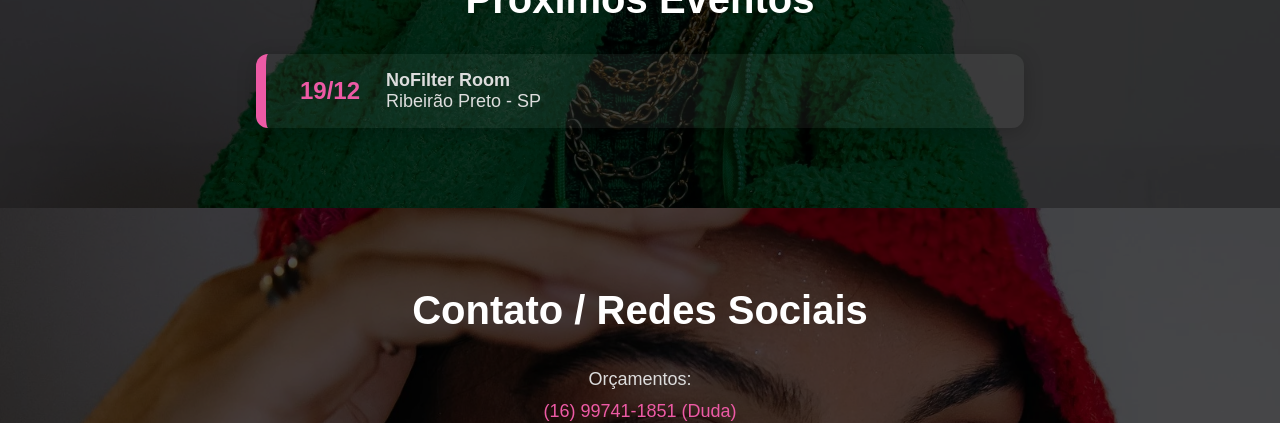
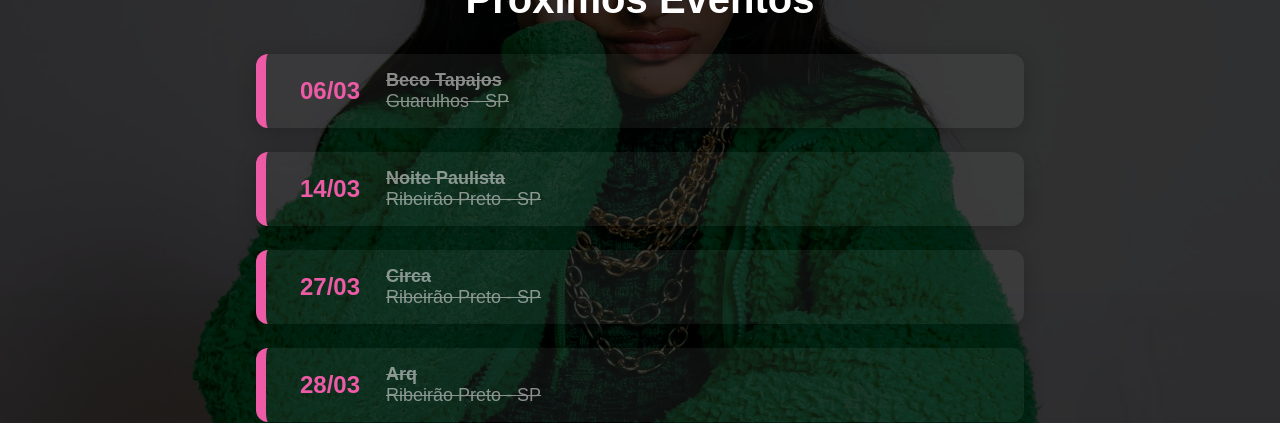
Before and after one commit to vLecaBR/djfranzoni-portfolio, a React (Create React App) app: page / in a window 1280 px wide. Shown: the part 2377-2800 px from the top of the page. Built offline with nearby package versions, Linux system fonts and the light colour scheme.

Commit message:
datas março

```diff
--- a/src/Components/Events/index.jsx
+++ b/src/Components/Events/index.jsx
@@ -29,7 +29,10 @@ const isPastEvent = (eventDate) => {
 
 export default function Events() {
   const events = [
-    { date: "19/12", name: "NoFilter Room", local: "Ribeirão Preto - SP"  },
+    { date: "06/03", name: "Beco Tapajos", local: "Guarulhos - SP"  },
+    { date: "14/03", name: "Noite Paulista", local: "Ribeirão Preto - SP"  },
+    { date: "27/03", name: "Circa", local: "Ribeirão Preto - SP"  },
+    { date: "28/03", name: "Arq", local: "Ribeirão Preto - SP"  },
   ];
 
   return (
```
